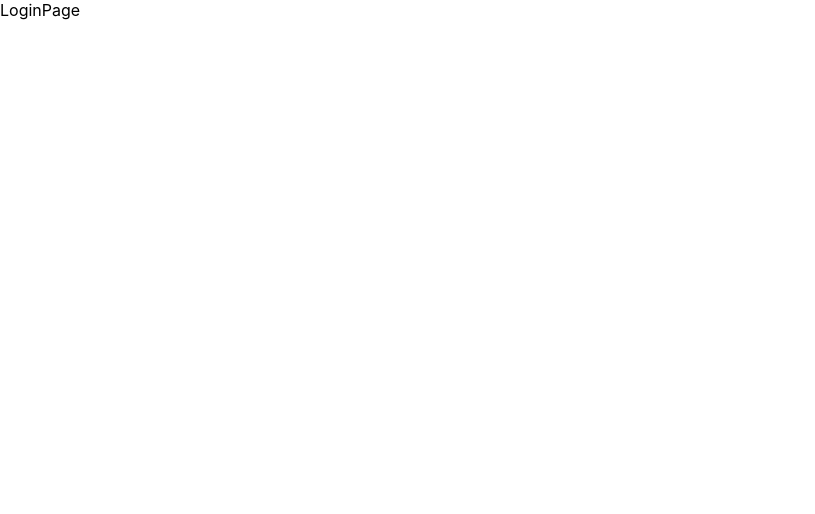
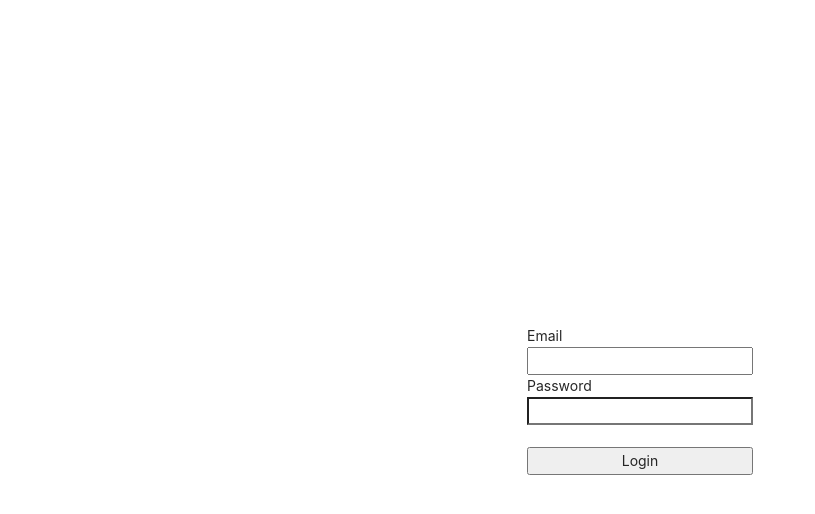
Before and after one commit to codinginpain/react-blog, a React (Create React App) app in the folder client/: page /login in a window 1280 px wide. Shown: the top 514 px of the page, without its empty margins (0-815 px from the left). Built offline with nearby package versions, Linux system fonts and the light colour scheme.

Commit message:
a little css for landingpage and loginpage

```diff
--- a/client/package.json
+++ b/client/package.json
@@ -6,12 +6,17 @@
     "@testing-library/jest-dom": "^5.11.10",
     "@testing-library/react": "^11.2.5",
     "@testing-library/user-event": "^12.8.3",
+    "antd": "^4.15.0",
     "axios": "^0.21.1",
     "http-proxy-middleware": "^1.1.0",
     "react": "^17.0.2",
     "react-dom": "^17.0.2",
+    "react-redux": "^7.2.3",
     "react-router-dom": "^5.2.0",
     "react-scripts": "4.0.3",
+    "redux": "^4.0.5",
+    "redux-promise": "^0.6.0",
+    "redux-thunk": "^2.3.0",
     "web-vitals": "^1.1.1"
   },
   "scripts": {
--- /dev/null
+++ b/client/src/_reducers/index.js
@@ -0,0 +1,9 @@
+import { combineReducers } from 'redux';
+//import user from './user_reducer';
+
+const rootReducer = combineReducers({
+    //user
+
+})
+
+export default rootReducer;
--- /dev/null
+++ b/client/src/components/views/LandingPage/LandingPage.css
@@ -0,0 +1,7 @@
+.landingContainer {
+    display: flex;
+    justify-content: center;
+    align-items: center;
+    width: 100%;
+    height: 100vh;
+}
--- a/client/src/components/views/LandingPage/LandingPage.js
+++ b/client/src/components/views/LandingPage/LandingPage.js
@@ -1,6 +1,8 @@
 import React from 'react';
 import { useEffect } from 'react';
 import axios from 'axios';
+
+import "./LandingPage.css"
 function LandingPage() {
 
   useEffect(() => {
@@ -8,8 +10,8 @@ function LandingPage() {
     .then(response => console.log(response.data))
   }, [])
   return (
-    <div>
-      LandingPage 랜딩페이지
+    <div className='landingContainer'>
+      <h2>시작 페이지</h2>
     </div>
   );
 }
--- /dev/null
+++ b/client/src/components/views/LoginPage/LoginPage.css
@@ -0,0 +1,12 @@
+.loginContainer {
+    display: flex;
+    justify-content: center;
+    align-items: center;
+    width: 100%;
+    height: 100vh;
+}
+
+.loginForm {
+    display: flex;
+    flex-direction: column;
+}
--- a/client/src/components/views/LoginPage/LoginPage.js
+++ b/client/src/components/views/LoginPage/LoginPage.js
@@ -1,9 +1,26 @@
-import React from 'react';
+import React, { useState } from 'react';
+
+import "./LoginPage.css";
 
 function LoginPage() {
+
+  const [Email, setEmail] = useState("");
+  const [Password, setPassword] = useState("");
+
   return (
-    <div>
-      LoginPage
+    <div className="loginContainer">
+      <form className="loginForm">
+        <label>Email</label>
+        <input type="email" Email onChange />
+        <label>Password</label>
+        <input type="password" Password onChange />
+        <br />
+        <button>
+          Login
+        </button>
+
+
+      </form>
     </div>
   );
 }
--- a/client/src/index.js
+++ b/client/src/index.js
@@ -4,10 +4,20 @@ import './index.css';
 import App from './App';
 import reportWebVitals from './reportWebVitals';
 
+import 'antd/dist/antd.css';
+
+import { Provider } from 'react-redux';
+import { applyMiddleware, createStore } from 'redux';
+import promiseMiddleware from 'redux-promise';
+import ReduxThunk from 'redux-thunk';
+import Reducer from './_reducers'; //reducers/index 라고 쓰지않아도 자동을오 index 처리해줌
+
+const createWithMiddleware = applyMiddleware(promiseMiddleware, ReduxThunk)(createStore);
+
 ReactDOM.render(
-  <React.StrictMode>
+  <Provider store={ createWithMiddleware(Reducer, window.__REDUX_DEVTOOLS_EXTENSION__ && window.__REDUX_DEVTOOLS_EXTENSION__()) }>
     <App />
-  </React.StrictMode>,
+  </Provider>,
   document.getElementById('root')
 );
 
```
Also changed, not shown: 1 other file (tests, documents, lock files or other folders).
